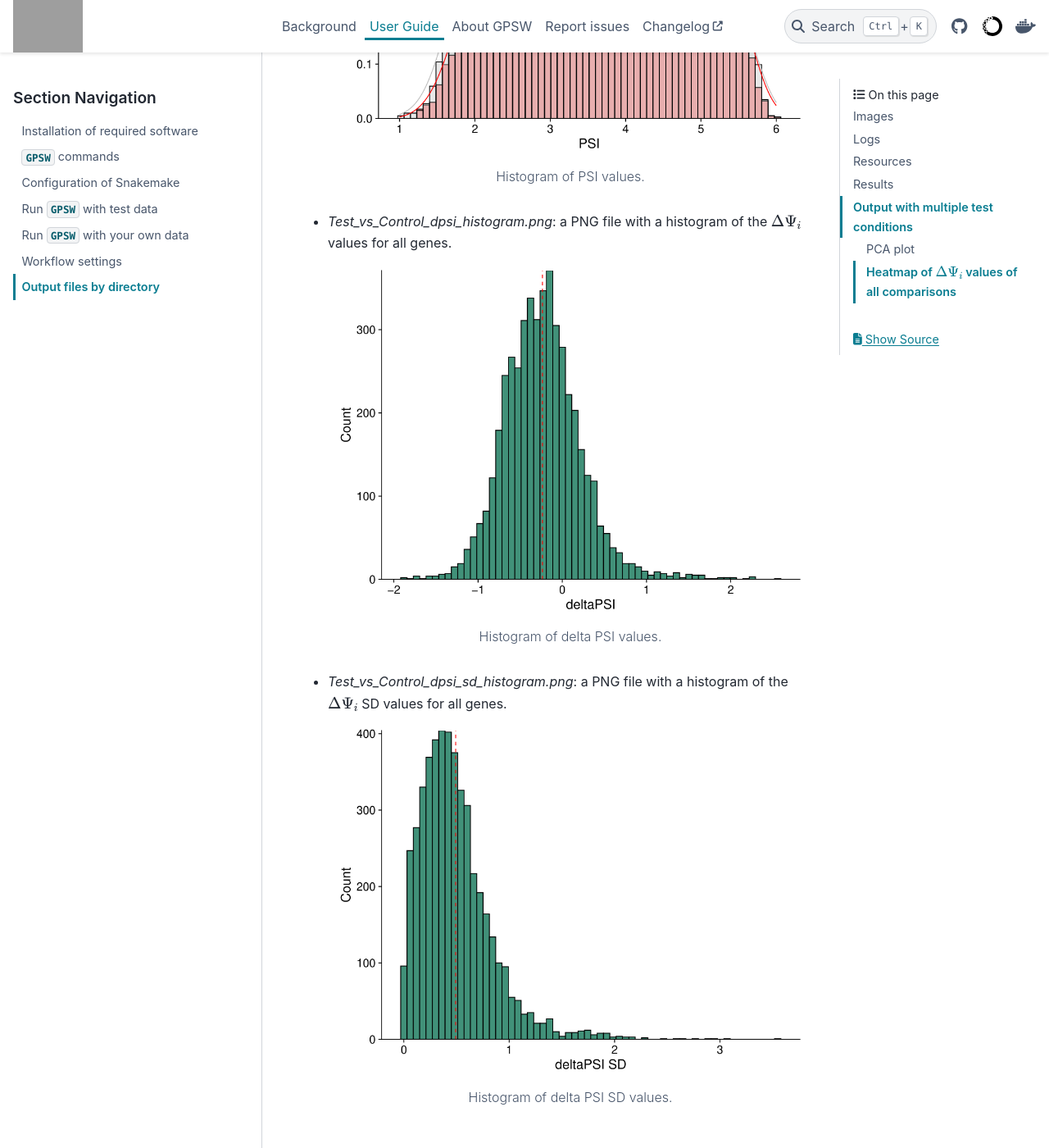
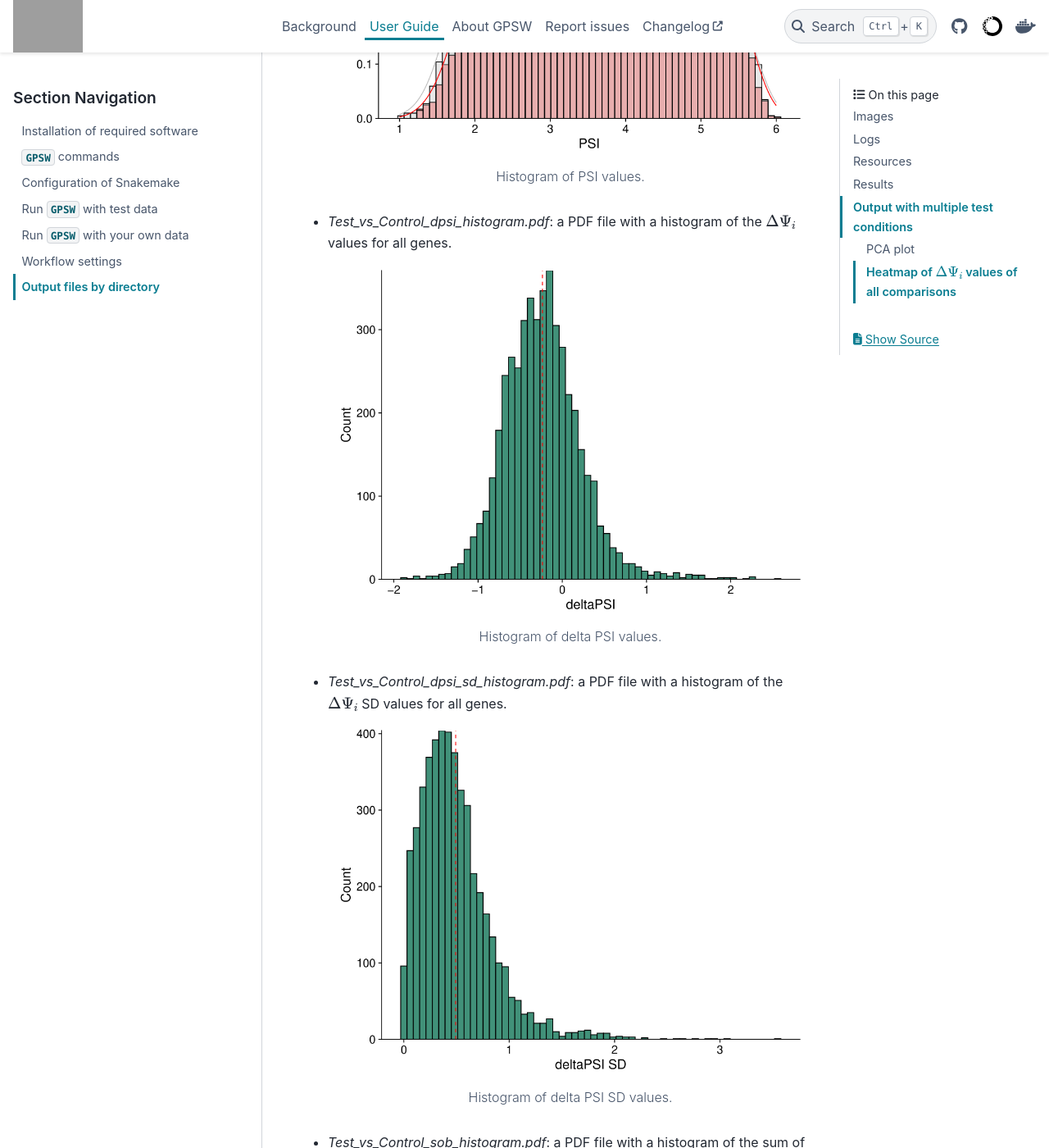
Before and after one commit to niekwit/gps-orfeome, a Sphinx documentation site: the page built from docs/output_files_by_directory.rst, in a window 1280 px wide and 1400 px high, scrolled down 5102 px. Shown: the whole window at 82% size. Built offline with Sphinx 7.4.7 and the PyData theme 0.15.4, drawn with Linux system fonts in a browser that asks for light colours; some of the changed text lies outside the part shown; grey boxes are pictures that could not be loaded.

Commit message:
added sob histogram

```diff
--- a/docs/output_files_by_directory.rst
+++ b/docs/output_files_by_directory.rst
@@ -500,19 +500,27 @@
 
      Histogram of PSI values.
 
-- `Test_vs_Control_dpsi_histogram.png`: a PNG file with a histogram of the :math:`\Delta\Psi_i` values for all genes.
+- `Test_vs_Control_dpsi_histogram.pdf`: a PDF file with a histogram of the :math:`\Delta\Psi_i` values for all genes.
 
   .. figure:: images/dpsi_histogram.png
      :alt: Histogram of delta PSI values
 
      Histogram of delta PSI values.
 
-- `Test_vs_Control_dpsi_sd_histogram.png`: a PNG file with a histogram of the :math:`\Delta\Psi_i` SD values for all genes.
+- `Test_vs_Control_dpsi_sd_histogram.pdf`: a PDF file with a histogram of the :math:`\Delta\Psi_i` SD values for all genes.
 
   .. figure:: images/sd_histogram.png
      :alt: Histogram of delta PSI SD values
 
      Histogram of delta PSI SD values.
+
+- `Test_vs_Control_sob_histogram.pdf`: a PDF file with a histogram of the sum of barcodes (SOB) values for all genes per condition.
+
+  .. figure:: images/sob_histogram.png
+     :alt: Histogram of SOB values
+
+     Histogram of SOB values. Only the 99.9th percentile of SOB values is shown in the histogram.
+
 
 QC
 --------------------------------------------------------------------------------
```
